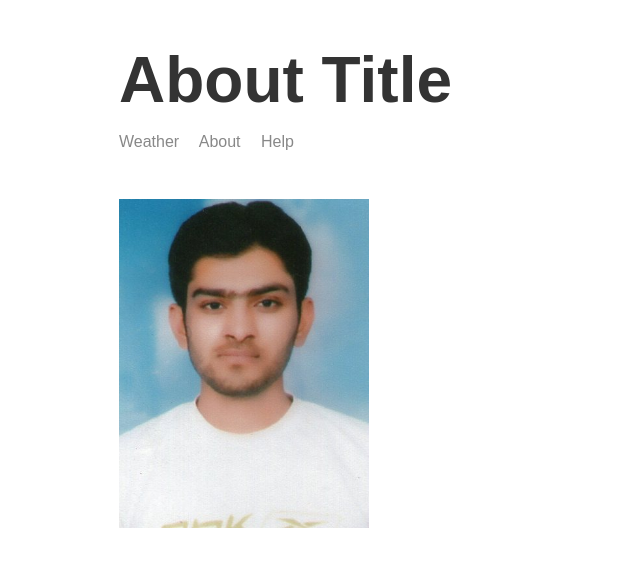
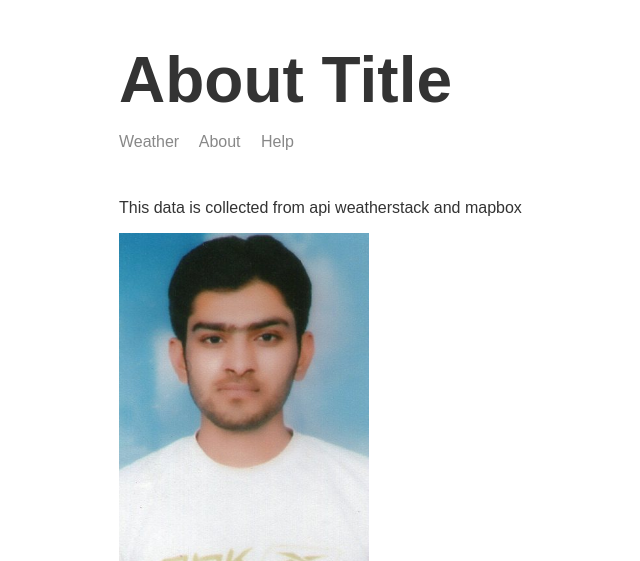
Before and after one commit to goelhoney/node-weather-app, a Node server app: page /about in a window 1280 px wide. Shown: the top 561 px of the page, without its empty margins (196-836 px from the left). Run offline with Node 20, Linux system fonts and the light colour scheme.

Commit message:
add text

```diff
--- a/templates/views/about.hbs
+++ b/templates/views/about.hbs
@@ -7,6 +7,7 @@
     <body>
         <div class="main-content">
             {{>header}}
+            <p>This data is collected from api weatherstack and mapbox</p>
             <img class="portrait" src="/img/hemant.jpg">
         </div>
 
```
